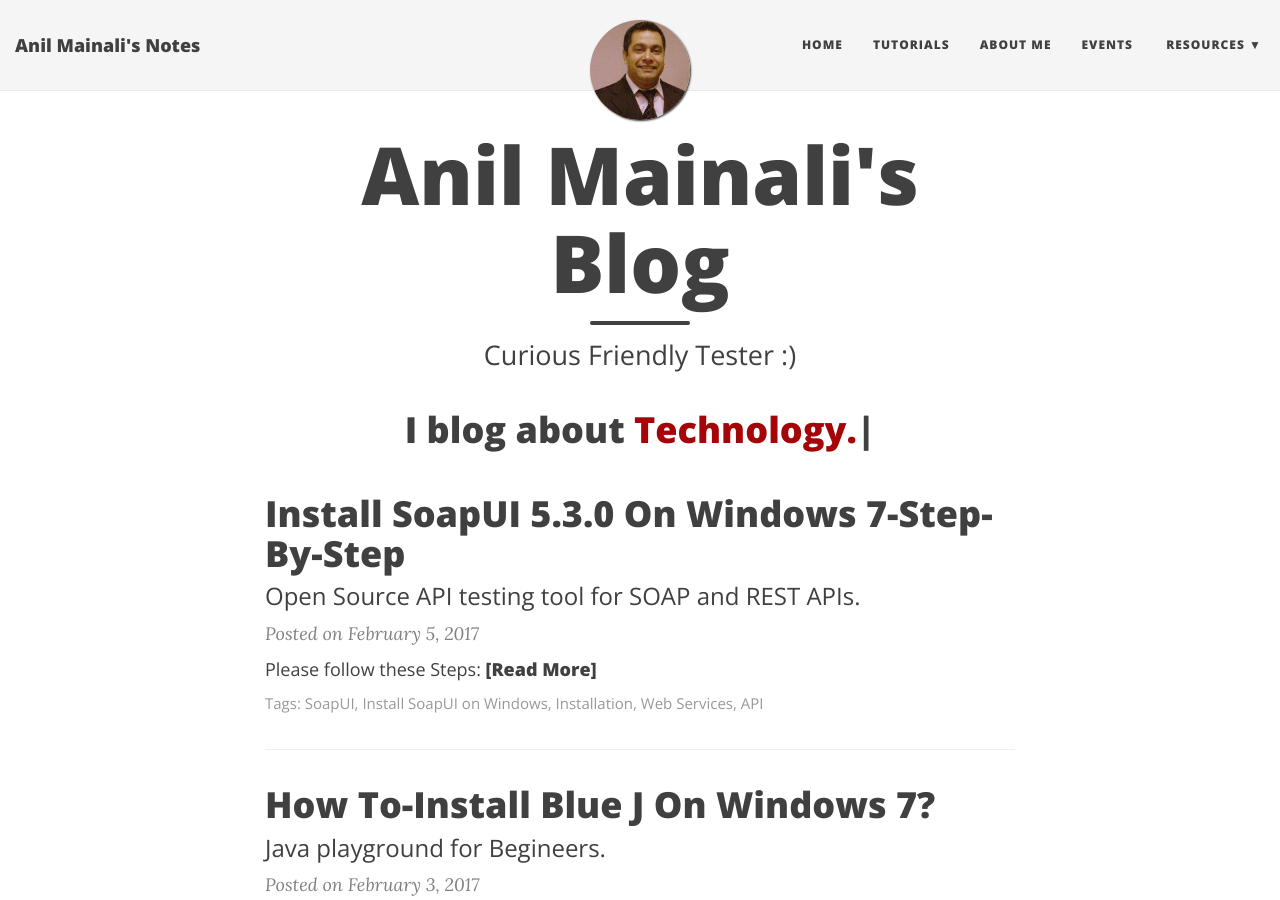
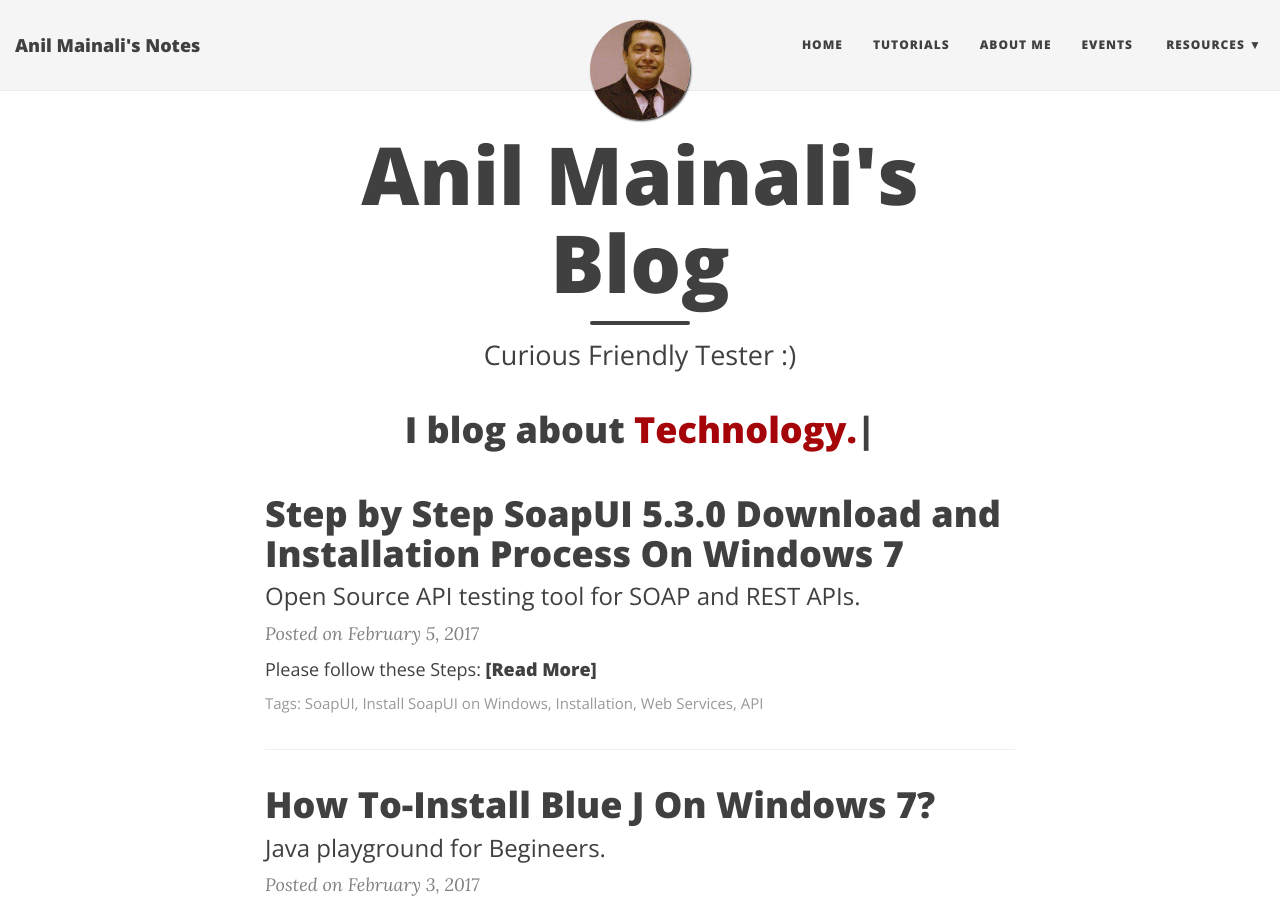
Before and after one commit to anilmainali/anilmainali.github.io, a Jekyll site: the page built from index.html, in a window 1280 px wide and 900 px high. Built offline with Jekyll 4.4.1, drawn with Linux system fonts in a browser that asks for light colours; nearby versions of some CDN libraries; the list of posts is cut into pages by our own code.

Commit message:
Update and rename 2017-02-05-Install-SoapUI-5.3.0-On-Windows-7-Step-By-Step.md to 2017-02-05-Step-by-Step-SoapUI-5.3.0-Download-and-Installation-Process-On-Windows-7.md

```diff
--- a/_posts/2017-02-05-Install-SoapUI-5.3.0-On-Windows-7-Step-By-Step.md
+++ b/_posts/2017-02-05-Step-by-Step-SoapUI-5.3.0-Download-and-Installation-Process-On-Windows-7.md
@@ -1,6 +1,6 @@
 ---
 layout: post
-title: Install SoapUI 5.3.0 On Windows 7-Step-By-Step
+title: Step by Step SoapUI 5.3.0 Download and Installation Process On Windows 7
 subtitle: Open Source API testing tool for SOAP and REST APIs.
 tags: [SoapUI, Install SoapUI on Windows, Installation, Web Services, API ]
 bigimg: /img/path.jpg
```
